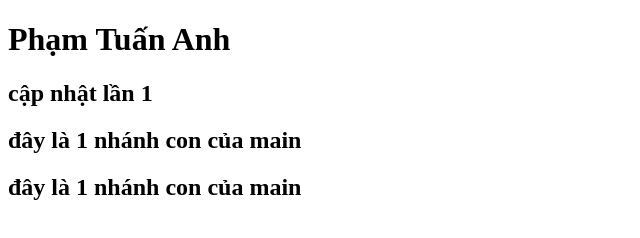
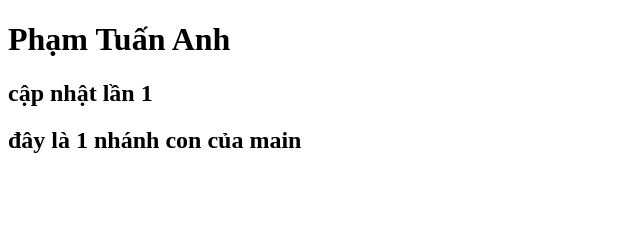
Before and after one commit to VaporeonUwU/Vapy6, a plain HTML site: page index.html in a window 1280 px wide. Shown: the whole page, without its empty margins (0-640 px from the left). Drawn offline with Linux system fonts and the light colour scheme.

Commit message:
fix nhanh

```diff
--- a/index.html
+++ b/index.html
@@ -9,6 +9,5 @@
     <h1>Phạm Tuấn Anh</h1>
     <h2>cập nhật lần 1</h2>
     <h2>đây là 1 nhánh con của main</h2>
-    <h2>đây là 1 nhánh con của main</h2>
   </body>
 </html>
```
